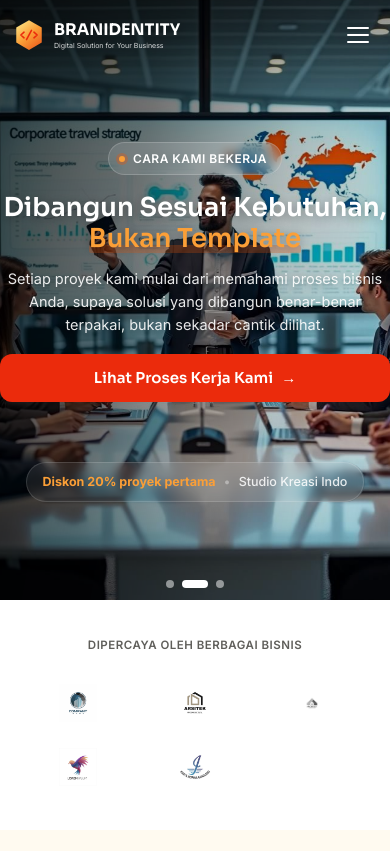
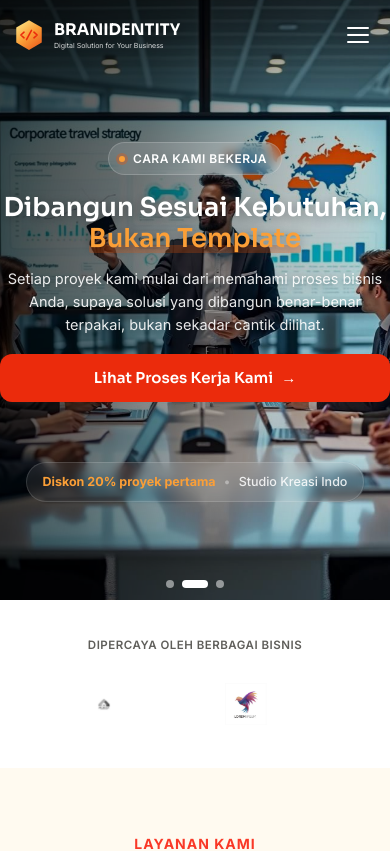
Before and after one commit to NganjukBersatu/bran_identity, a Vue app in the folder web/: page / in a window 390 px wide. Shown: the top 851 px of the page. Built offline with nearby package versions, Linux system fonts and the light colour scheme.

Commit message:
membuat efek gerak diclien logo

```diff
--- a/web/src/components/ClientLogos.vue
+++ b/web/src/components/ClientLogos.vue
@@ -3,12 +3,15 @@ import { ref, onMounted, onBeforeUnmount } from 'vue'
 
 // ganti array ini dengan logo klien asli (taruh file di /public/clients/)
 const clients = [
-  { name: 'Klien-1.jpg', src: '/clients/klien-1.jpg' },
-  { name: 'Klien-2.png', src: '/clients/klien-2.png' },
-  { name: 'Klien-3.jpg', src: '/clients/klien-3.jpg' },
-  { name: 'Klien-4.jpg', src: '/clients/klien-4.jpg' },
-  { name: 'Klien-5.jpg', src: '/clients/klien-5.jpg' },
+  { name: 'Klien-1', src: '/clients/klien-1.jpg' },
+  { name: 'Klien-2', src: '/clients/klien-2.png' },
+  { name: 'Klien-3', src: '/clients/klien-3.jpg' },
+  { name: 'Klien-4', src: '/clients/klien-4.jpg' },
+  { name: 'Klien-5', src: '/clients/klien-5.jpg' },
 ]
+
+// duplikasi biar animasi seamless (setelah habis langsung muncul lagi dari kanan)
+const logos = [...clients, ...clients]
 
 const sectionEl = ref(null)
 let observer
@@ -47,16 +50,20 @@ onBeforeUnmount(() => {
 <template>
   <section ref="sectionEl" class="logos">
     <div class="container">
-      <p class="logos__label reveal" data-reveal="fade-up">Dipercaya oleh berbagai bisnis</p>
-      <div class="logos__row">
-        <div
-          v-for="(logo, i) in clients"
-          :key="logo.name"
-          class="logos__card reveal"
-          data-reveal="fade-up"
-          :data-delay="80 + i * 70"
-        >
-          <img :src="logo.src" :alt="logo.name" loading="lazy" decoding="async" />
+      <p class="logos__label reveal" data-reveal="fade-up">
+        Dipercaya oleh berbagai bisnis
+      </p>
+
+      <!-- MARQUEE TRACK -->
+      <div class="logos__marquee reveal" data-reveal="fade-up" data-delay="100">
+        <div class="logos__track">
+          <div
+            v-for="(logo, i) in logos"
+            :key="`${logo.name}-${i}`"
+            class="logos__card"
+          >
+            <img :src="logo.src" :alt="logo.name" loading="lazy" decoding="async" />
+          </div>
         </div>
       </div>
     </div>
@@ -67,20 +74,31 @@ onBeforeUnmount(() => {
 .logos {
   padding: 64px 0;
   background: #fff;
+  overflow: hidden;
 }
 
 /* ---------- reveal animation ---------- */
 .reveal {
   opacity: 0;
-  transition: opacity .65s cubic-bezier(0.16, 1, 0.3, 1), transform .65s cubic-bezier(0.16, 1, 0.3, 1);
+  transition:
+    opacity 0.65s cubic-bezier(0.16, 1, 0.3, 1),
+    transform 0.65s cubic-bezier(0.16, 1, 0.3, 1);
   will-change: opacity, transform;
 }
-.reveal[data-reveal="fade-up"] { transform: translateY(22px) scale(0.97); }
-.reveal.is-visible { opacity: 1; transform: translateY(0) scale(1); }
+.reveal[data-reveal="fade-up"] {
+  transform: translateY(22px) scale(0.97);
+}
+.reveal.is-visible {
+  opacity: 1;
+  transform: translateY(0) scale(1);
+}
 
 @media (prefers-reduced-motion: reduce) {
   .reveal {
     transition: none;
+  }
+  .logos__track {
+    animation: none !important;
   }
 }
 
@@ -94,41 +112,68 @@ onBeforeUnmount(() => {
   margin-bottom: 40px;
 }
 
-.logos__row {
-  display: grid;
-  grid-template-columns: repeat(5, 1fr);
-  align-items: center;
-  justify-items: center;
-  gap: 24px;
-  max-width: 980px;
-  margin: 0 auto;
+/* ===== MARQUEE ===== */
+.logos__marquee {
+  width: 100%;
+  overflow: hidden;
+  mask-image: linear-gradient(
+    to right,
+    transparent 0%,
+    #000 8%,
+    #000 92%,
+    transparent 100%
+  );
+  -webkit-mask-image: linear-gradient(
+    to right,
+    transparent 0%,
+    #000 8%,
+    #000 92%,
+    transparent 100%
+  );
 }
 
-/* card dibuat polos: tanpa background, border, shadow, atau padding
-   supaya yang tampil hanya logo-nya saja. Ukuran dibuat konsisten
-   lewat aspect-ratio, bukan height tetap, supaya logo landscape
-   maupun square tetap proporsional dan tidak "ngambang" kekecilan. */
+.logos__track {
+  display: flex;
+  align-items: center;
+  gap: 48px;
+  width: max-content;
+  animation: marquee 28s linear infinite;
+}
+
+/* pause saat hover */
+.logos__marquee:hover .logos__track {
+  animation-play-state: paused;
+}
+
+@keyframes marquee {
+  0% {
+    transform: translateX(0);
+  }
+  100% {
+    transform: translateX(-50%);
+  }
+}
+
 .logos__card {
   display: flex;
   align-items: center;
   justify-content: center;
-  width: 100%;
-  aspect-ratio: 16 / 9;
-  max-width: 180px;
+  flex-shrink: 0;
+  width: 200px;      /* sebelumnya 160px */
+  height: 88px;      /* sebelumnya 72px */
   transition: transform 0.25s ease;
 }
 
 .logos__card:hover {
-  transform: translateY(-6px);
+  transform: translateY(-4px);
 }
 
 .logos__card img {
-  max-height: 72%;
-  max-width: 85%;
+  max-height: 70px;  /* sebelumnya 56px */
+  max-width: 170px;  /* sebelumnya 140px */
   width: auto;
   height: auto;
   object-fit: contain;
-  /* logo tampak abu-abu/redup saat idle, berwarna penuh & jernih saat hover */
   filter: grayscale(100%);
   opacity: 0.62;
   transition: filter 0.25s ease, opacity 0.25s ease, transform 0.25s ease;
@@ -144,15 +189,6 @@ onBeforeUnmount(() => {
    RESPONSIVE
 ========================================================= */
 
-/* TABLET BESAR — 1100px */
-@media (max-width: 1100px) {
-  .logos__row {
-    max-width: 860px;
-    gap: 20px;
-  }
-}
-
-/* TABLET — 900px: turun ke 4 kolom, logo dikecilkan sedikit */
 @media (max-width: 900px) {
   .logos {
     padding: 52px 0;
@@ -160,82 +196,63 @@ onBeforeUnmount(() => {
   .logos__label {
     margin-bottom: 32px;
   }
-  .logos__row {
-    grid-template-columns: repeat(4, 1fr);
-    max-width: 640px;
-    gap: 18px;
+  .logos__track {
+    gap: 36px;
+    animation-duration: 24s;
   }
   .logos__card {
-    max-width: 150px;
+    width: 170px;
+    height: 76px;
+  }
+  .logos__card img {
+    max-height: 58px;
+    max-width: 145px;
   }
 }
 
-/* TABLET KECIL — 768px */
-@media (max-width: 768px) {
+@media (max-width: 600px) {
   .logos {
-    padding: 44px 0;
+    padding: 40px 0;
   }
   .logos__label {
     font-size: 13px;
     margin-bottom: 28px;
   }
-  .logos__row {
-    grid-template-columns: repeat(3, 1fr);
-    max-width: 480px;
-    gap: 16px;
+  .logos__track {
+    gap: 28px;
+    animation-duration: 20s;
   }
   .logos__card {
-    max-width: 130px;
+    width: 120px;
+    height: 56px;
   }
-}
-
-/* MOBILE — 600px: grid 3 kolom rapi */
-@media (max-width: 600px) {
-  .logos {
-    padding: 40px 0;
-  }
-  .logos__row {
-    gap: 14px;
-  }
-  .logos__card {
-    max-width: 110px;
-  }
-  /* selalu tampilkan logo lebih jelas di HP, hover tidak relevan di touch device */
   .logos__card img {
+    max-height: 42px;
+    max-width: 100px;
     filter: grayscale(35%);
     opacity: 0.9;
   }
 }
 
-/* MOBILE KECIL — 480px */
-@media (max-width: 480px) {
+@media (max-width: 400px) {
   .logos {
     padding: 36px 0;
   }
   .logos__label {
     font-size: 11.5px;
     margin-bottom: 22px;
-    padding: 0 12px;
   }
-  .logos__row {
-    grid-template-columns: repeat(3, 1fr);
-    gap: 10px;
+  .logos__track {
+    gap: 22px;
+    animation-duration: 18s;
   }
   .logos__card {
-    max-width: 96px;
+    width: 120px;
+    height: 56px;
   }
-}
-
-/* HP SANGAT KECIL — 380px: 2 kolom supaya logo tidak terlalu kecil */
-@media (max-width: 380px) {
-  .logos__row {
-    grid-template-columns: repeat(2, 1fr);
-    max-width: 260px;
-    gap: 16px;
-  }
-  .logos__card {
-    max-width: 120px;
-    aspect-ratio: 16 / 9;
+  .logos__card img {
+    max-height: 42px;
+    max-width: 105px;
   }
 }
 </style>
```
